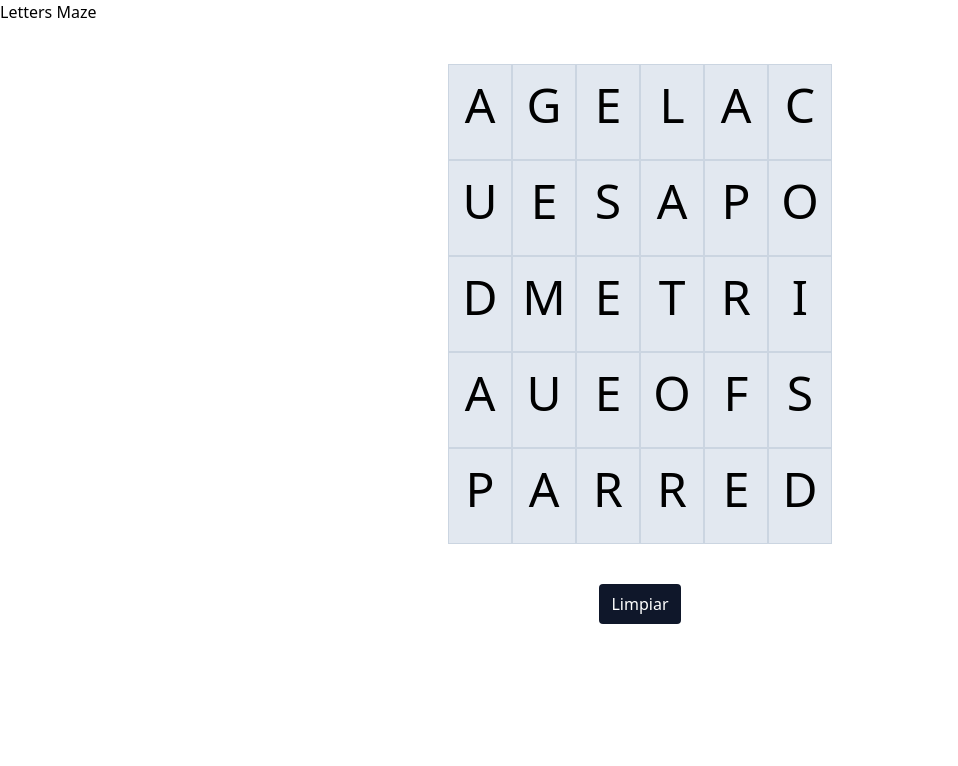
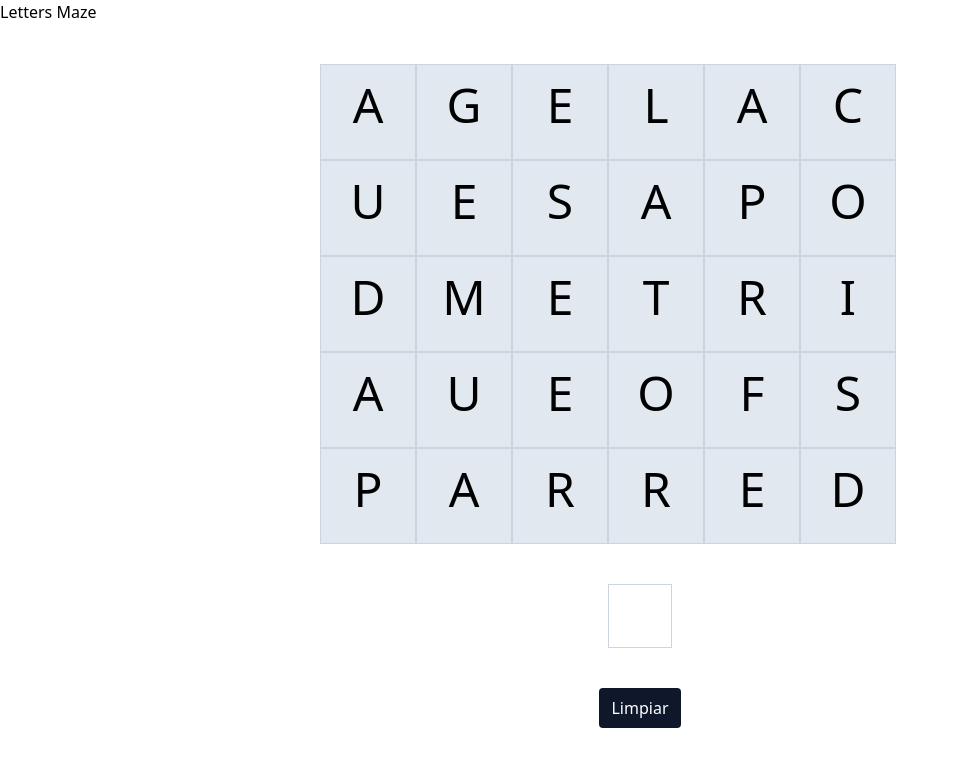
Before and after one commit to tury3001/letter-maze, a React (Vite) app: page / in a window 1280 px wide. Shown: the top 766 px of the page, without its empty margins (0-958 px from the left). Built offline with nearby package versions, Linux system fonts and the light colour scheme.

Commit message:
LetterSequence and LetterFill

```diff
--- a/src/LettersMaze.jsx
+++ b/src/LettersMaze.jsx
@@ -1,4 +1,5 @@
 import { useState } from 'react';
+import { LetterSequence } from './components/LetterSequence'
 import { LetterMatrix } from './components/LetterMatrix';
 import { matrix } from './data/sampleData';
 
@@ -32,6 +33,9 @@ export const LettersMaze = () => {
         <h1>Letters Maze</h1>
         <LetterMatrix matrix={ maze } onLetterSelected={ onLetterSelected } />
         <div className="mt-10 flex justify-center">
+          <LetterSequence />
+        </div>
+        <div className="mt-10 flex justify-center">
           <button className="btn bg-slate-900 text-white rounded px-3 py-2" onClick={ onClearSelections }>Limpiar</button>
         </div>
       </div>
--- a/src/components/LetterBox.jsx
+++ b/src/components/LetterBox.jsx
@@ -4,7 +4,7 @@ export const LetterBox = ({ letter, id, selected = false, onLetterSelected }) =>
 
   return (
     <span
-      className={`flex justify-center text-5xl p-4 border border-slate-300 bg-slate-200 w-16 h-24 cursor-pointer ${ selected ? 'ring-2 ring-red-500 ring-inset' : '' }` }
+      className={`flex justify-center text-5xl p-4 border border-slate-300 bg-slate-200 w-24 h-24 cursor-pointer ${ selected ? 'ring-2 ring-red-500 ring-inset bg-red-100 text-red-500' : '' }` }
       aria-label={ id }
       onClick={ onLetterSelected }
     >
--- /dev/null
+++ b/src/components/LetterFill.jsx
@@ -0,0 +1,5 @@
+export const LetterFill = () => {
+  return (
+    <span className="w-16 h-16 border border-1 border-slate-300"></span>
+  )
+}
--- a/src/components/LetterMatrix.jsx
+++ b/src/components/LetterMatrix.jsx
@@ -5,7 +5,7 @@ export const LetterMatrix = ({ matrix, onLetterSelected }) => {
 
   return (
     <div className="mt-10 flex justify-center">
-      <div className="w-96">
+      <div className="w-[40rem]">
         <div className="flex flex-wrap">
         {
         matrix.map(
--- /dev/null
+++ b/src/components/LetterSequence.jsx
@@ -0,0 +1,9 @@
+import { LetterFill } from './LetterFill'
+
+export const LetterSequence = () => {
+  return (
+    <>
+      <LetterFill />
+    </>
+  )
+}
```
